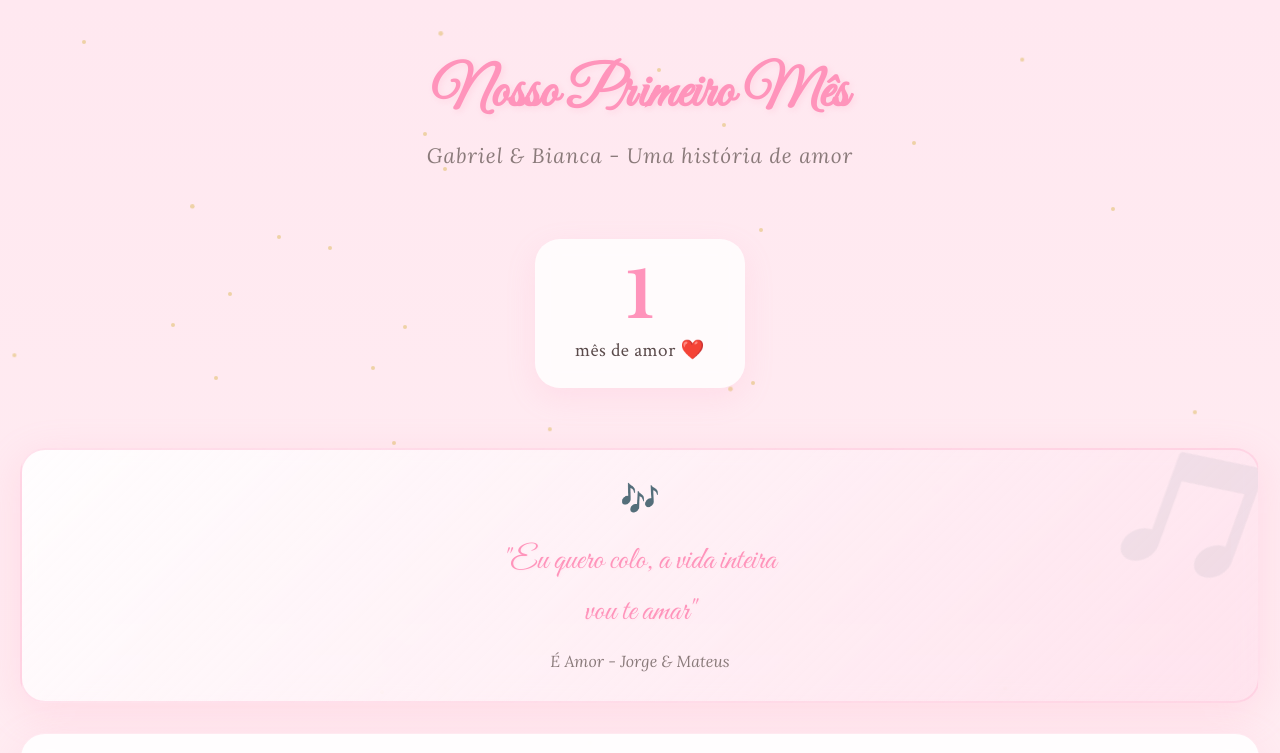
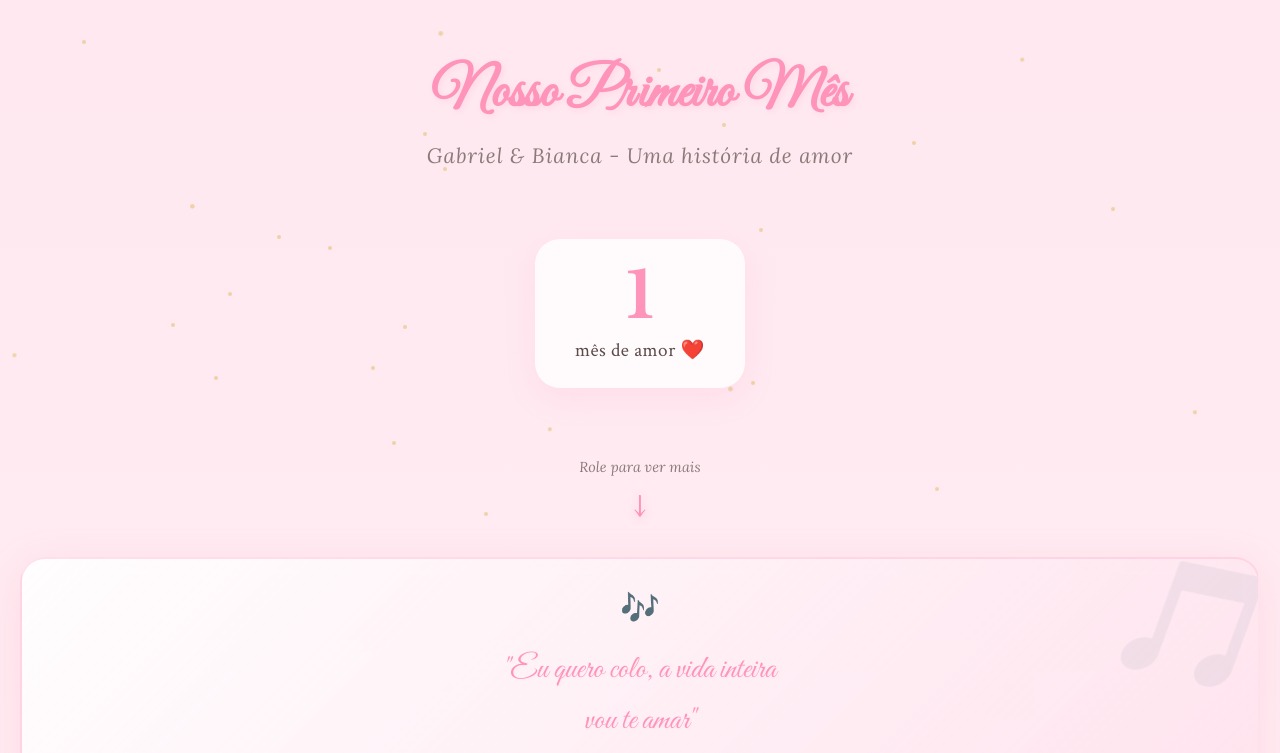
Before and after one commit to gabrielmendonca2111-tech/Gabriel-Bianca, a plain HTML site: page index.html in a window 1280 px wide. Both pictures are taken after a click on the button "✨ Começar ✨". Shown: the top 753 px of the page. Drawn offline with nearby package versions, Linux system fonts and the light colour scheme.

Commit message:
Indicativo de rolagem da tela

```diff
--- a/index.html
+++ b/index.html
@@ -36,6 +36,10 @@
             color: var(--text);
             overflow-x: hidden;
             position: relative;
+        }
+
+        body.splash-active {
+            overflow: hidden;
         }
 
         /* ========== SPLASH SCREEN ========== */
@@ -330,6 +334,41 @@
             font-size: 1.2rem;
             color: var(--text);
             letter-spacing: 0.5px;
+        }
+
+        /* ========== SCROLL INDICATOR ========== */
+        .scroll-indicator {
+            display: flex;
+            flex-direction: column;
+            align-items: center;
+            margin: 40px auto 20px;
+            animation: fadeIn 1.5s ease-out 1s backwards;
+        }
+
+        .scroll-text {
+            font-family: 'Lora', serif;
+            font-size: 0.9rem;
+            color: var(--text-light);
+            margin-bottom: 10px;
+            font-style: italic;
+        }
+
+        .scroll-arrow {
+            font-size: 2rem;
+            color: var(--rose-deep);
+            animation: bounceArrow 2s ease-in-out infinite;
+            filter: drop-shadow(0 2px 4px rgba(255, 148, 187, 0.3));
+        }
+
+        @keyframes bounceArrow {
+            0%, 100% {
+                transform: translateY(0);
+                opacity: 1;
+            }
+            50% {
+                transform: translateY(15px);
+                opacity: 0.7;
+            }
         }
 
         /* ========== SONG LYRICS ========== */
@@ -863,6 +902,12 @@
                 </div>
             </section>
 
+            <!-- Scroll Indicator -->
+            <div class="scroll-indicator">
+                <span class="scroll-text">Role para ver mais</span>
+                <span class="scroll-arrow">↓</span>
+            </div>
+
             <!-- Song Lyrics -->
             <div class="song-lyrics">
                 <div class="song-icon">🎶</div>
@@ -960,22 +1005,6 @@
                             <div class="photo-card" onclick="openModal('./photos/7.jpg')">
                                 <div class="photo-inner">
                                     <img src="./photos/7.jpg" alt="Gabriel e Bianca - Momento 7">
-                                </div>
-                            </div>
-                        </div>
-                        <!-- Foto 8 -->
-                        <div class="photo-frame">
-                            <div class="photo-card" onclick="openModal('foto8.jpg')">
-                                <div class="photo-inner">
-                                    <img src="foto8.jpg" alt="Gabriel e Bianca - Momento 8">
-                                </div>
-                            </div>
-                        </div>
-                        <!-- Foto 9 -->
-                        <div class="photo-frame">
-                            <div class="photo-card" onclick="openModal('foto9.jpg')">
-                                <div class="photo-inner">
-                                    <img src="foto9.jpg" alt="Gabriel e Bianca - Momento 9">
                                 </div>
                             </div>
                         </div>
@@ -1082,7 +1111,7 @@
         </div>
     </div>
 
-    <!-- Audio - TROQUE O SRC PELA SUA MÚSICA -->
+    <!-- Audio -->
     <audio id="audio" loop>
         <source src="./music/jorge-matheus-e-amor.mp3" type="audio/mpeg">
     </audio>
@@ -1092,6 +1121,9 @@
         const mainContent = document.getElementById('mainContent');
         const startButton = document.getElementById('startButton');
         const audio = document.getElementById('audio');
+
+        // Block body scroll during splash
+        document.body.classList.add('splash-active');
 
         // Start button
         startButton.addEventListener('click', () => {
@@ -1108,6 +1140,7 @@
             setTimeout(() => {
                 splashScreen.classList.add('hidden');
                 mainContent.classList.add('visible');
+                document.body.classList.remove('splash-active');
                 createParticles();
             }, 300);
         });
@@ -1191,11 +1224,9 @@
 
         function handleSwipe() {
             if (touchEndX < touchStartX - 50) {
-                // Swipe left
                 nextBtn.click();
             }
             if (touchEndX > touchStartX + 50) {
-                // Swipe right
                 prevBtn.click();
             }
         }
```
